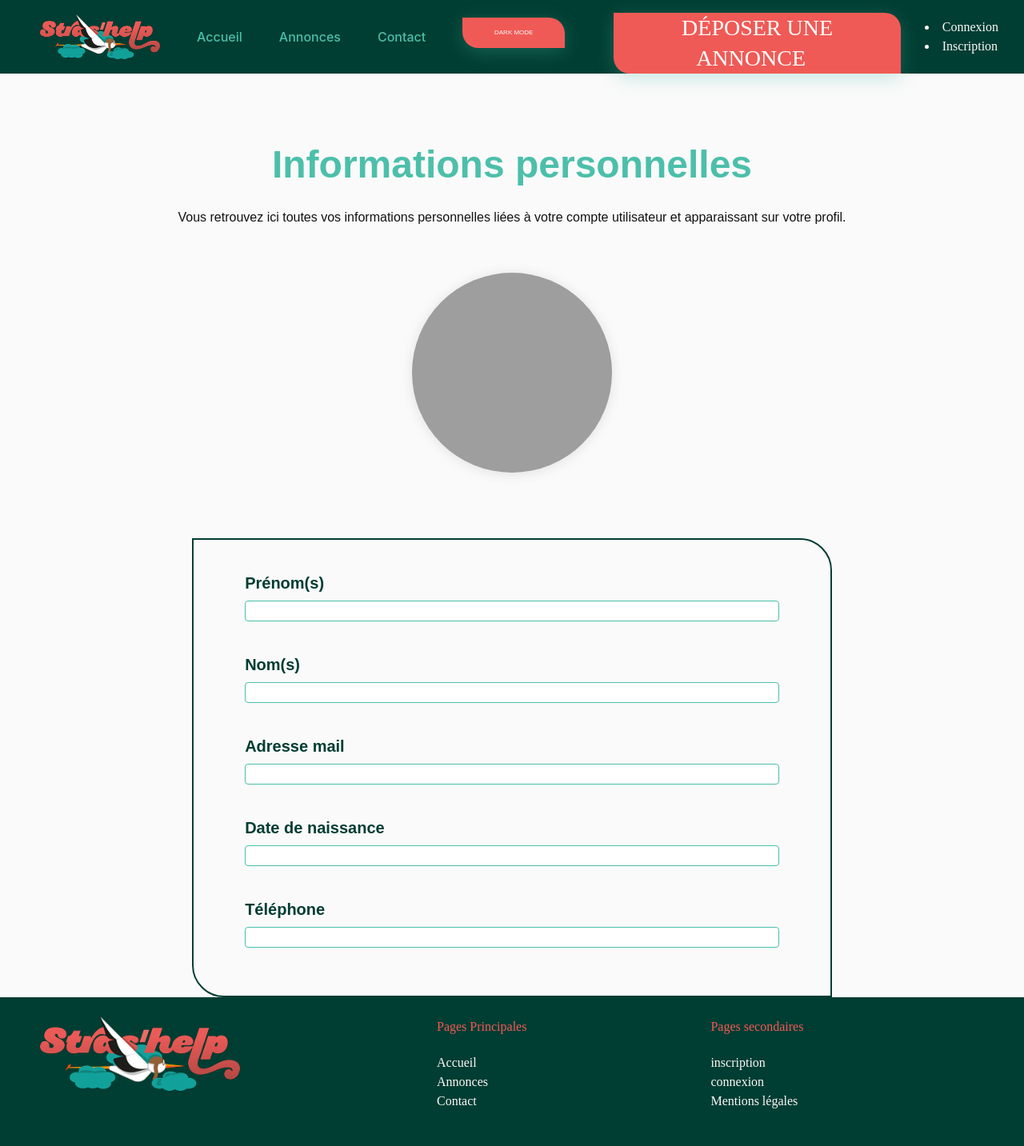
After one commit to WildCodeSchool-2023-09/php-p2-strashelp, a PHP site: template src/View/Admin/informations-personnelles.html.twig in a window 1280 px wide. The commit adds this page. Shown: the whole page at 80% size. Run offline with PHP 8.4, Linux system fonts and the light colour scheme; the template is opened without the code that fills it, so the values that code supplies are empty; some libraries are stand-ins or nearby versions; some web fonts are replaced; grey boxes are pictures that could not be loaded.

Commit message:
Correction des bugs

```diff
--- a/database.sql
+++ b/database.sql
@@ -66,7 +66,6 @@ CREATE TABLE `ad` (
 `title` VARCHAR(100) NOT NULL,
 `image` VARCHAR(500),
 `description` VARCHAR(6000) NOT NULL,
-`ad_type` bool NOT NULL,
 `username` VARCHAR(100) NOT NULL,
 `localisation` VARCHAR(150) NOT NULL,
 `published_date` date,
@@ -78,9 +77,11 @@ FOREIGN KEY (category_id) REFERENCES category(id),
 FOREIGN KEY (ad_type_id) REFERENCES ad_type(id)
 )
 
+DROP TABLE`ad`;
+
 CREATE TABLE `ad_type` (
     `id` INT PRIMARY KEY AUTO_INCREMENT NOT NULL,
-    `name` VARCHAR(100) NOT NULL
+    `nametype` VARCHAR(100) NOT NULL
 )
 
 CREATE TABLE `image` (
--- a/src/Controller/UserController.php
+++ b/src/Controller/UserController.php
@@ -85,6 +85,7 @@ class UserController extends AbstractController
             $users = $userManager->selectOneByIdentifiant($credentialsLogin['identifiant']);
             if ($users && password_verify($credentialsLogin['password'], $users['password'])) {
                 $_SESSION['user_id'] = $users['id'];
+                $_SESSION['is_admin'] = $users['is_admin'];
                 return json_encode(['status_login' => 'success', 'message_success' => 'Connexion réussie']);
             } else {
                 return json_encode(['status_login' => 'errors', 'message_error' => 'Erreur connexion']);
--- /dev/null
+++ b/src/View/Admin/informations-personnelles.html.twig
@@ -0,0 +1,35 @@
+{% extends "layout.html.twig" %}
+
+{% block content %}
+<main class="uk-container uk-container-large">
+<section class="uk-container-medium">
+    <div>
+	    <h3 class="h3_dashboard">Informations personnelles</h3>
+        <p class="description_dashboard uk-align-center">Vous retrouvez ici toutes vos informations personnelles liées à votre compte utilisateur et apparaissant sur votre profil.</p>
+    </div>
+    <!-- Détails des informations -->
+	<div class="container_informations-personnelles">
+		<div class="uk-width-1-3 uk-align-center">
+			<div class="card-user_informations-personnelles">
+				<img src="https://source.unsplash.com/600x400/?car,automobile" alt="{{ annonce.title }}">
+				<p class="user_informations-personnelles">{{ user.username }}</p>
+			</div>
+		</div>
+		<div class="uk-width-2-3 uk-align-center div-container_informations-personnelles">
+            <h5 class="label_informations-personnelles">Prénom(s)</h5>
+			<p class="values_informations-personnelles">{{ user.firstname }}</p>
+			<h5 class="label_informations-personnelles">Nom(s)</h5>
+			<p class="values_informations-personnelles">{{ user.lastname }}</p>
+			<h5 class="label_informations-personnelles">Adresse mail</h5>
+			<p class="values_informations-personnelles">{{ user.email }}</p>
+			<h5 class="label_informations-personnelles">Date de naissance</h5>
+			<p class="values_informations-personnelles">{{ user.birthdate }}</p>
+			<h5 class="label_informations-personnelles">Téléphone</h5>
+			<p class="values_informations-personnelles">{{ user.phone_number }}</p>
+		</div>
+
+		</div>
+	</div>
+</section>
+</main>
+{% endblock %}
--- a/src/View/Components/_navbar.html.twig
+++ b/src/View/Components/navbar.html.twig
@@ -30,11 +30,13 @@
 				<div class="div-modale_profil uk-navbar-dropdown" uk-dropdown="mode: click">
 					<ul class="uk-nav uk-navbar-dropdown-nav">
 						<li>
-							<a href="" class="liens-modale_profil">Informations personnelles</a>
+							<a href="/admin/informations-personnelles" class="liens-modale_profil">Informations personnelles</a>
 						</li>
+						{% if session.is_admin %}
 						<li>
-							<a href="" class="liens-modale_profil">Le Nid</a>
+							<a href="/admin" class="liens-modale_profil">Le Nid</a>
 						</li>
+						{% endif %}
 						<li>
 							<a href="/logout" class="liens-modale_profil">Déconnexion</a>
 						</li>
--- a/src/View/Errorlayout.html.twig
+++ b/src/View/Errorlayout.html.twig
@@ -13,8 +13,9 @@
         {% block stylesheet %}{% endblock %}
 		</head>
 		<body>
-
-            {% block content %}{% endblock %}
+            {% block content %}
+			{% include 'Components/_error.html.twig' %}
+			{% endblock %}
 
 			{% block javascript %}{% endblock %}
 
--- a/src/View/layout.html.twig
+++ b/src/View/layout.html.twig
@@ -17,7 +17,7 @@
 	</head>
 	<body>
 	<header>
-		{% include 'Components/_navbar.html.twig' %}
+		{% include 'Components/navbar.html.twig' %}
 		{% include 'Components/_login.html.twig' %}
 		{% include 'Components/_form_register.html.twig' %}
 		</header>
```
Also changed, not shown: src/Controller/AbstractController.php (+9 -0 lines), src/Controller/DashboardController.php (+23 -4 lines), src/Model/UserManager.php (+9 -4 lines), src/View/Admin/gestion-des-utilisateurs.html.twig (+9 -8 lines), src/View/Admin/moderation-des-annonces.html.twig (+5 -5 lines), src/View/Components/Error.html.twig (renamed from src/View/Error/Error.html.twig).
